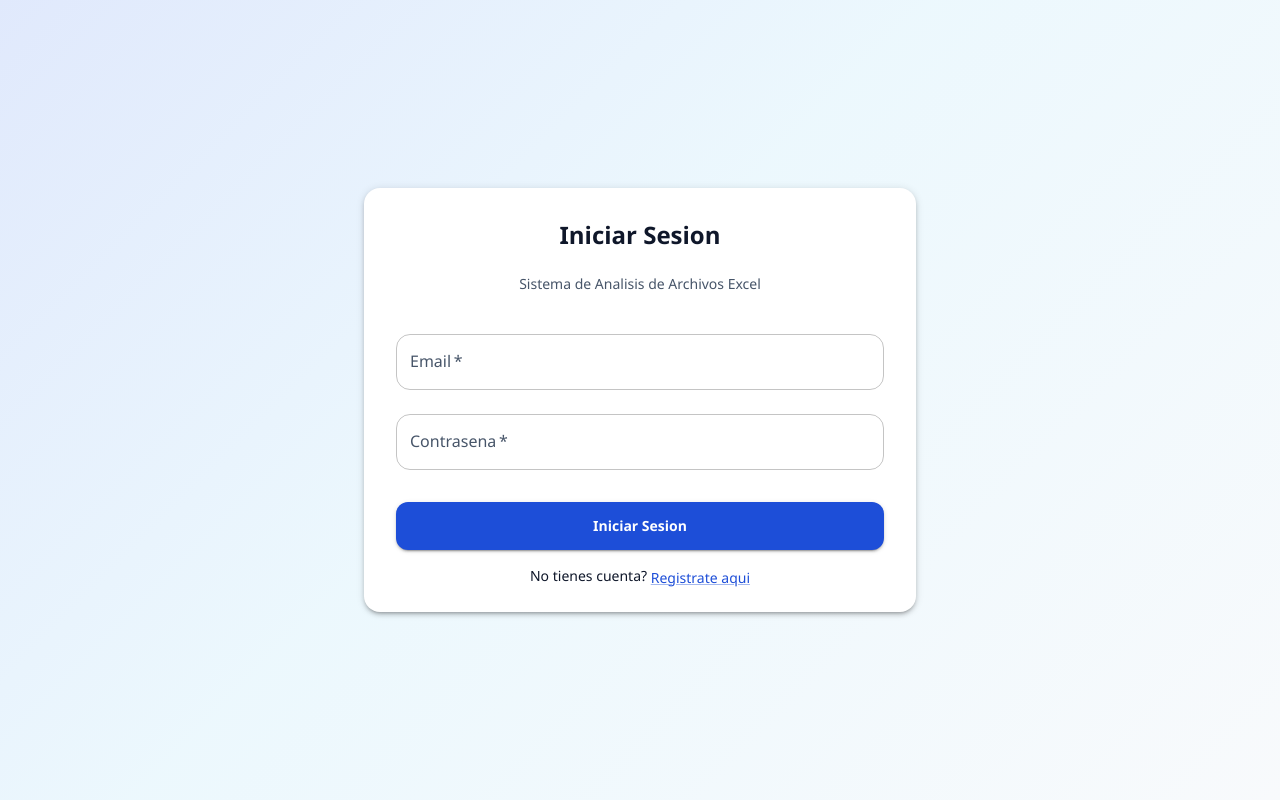
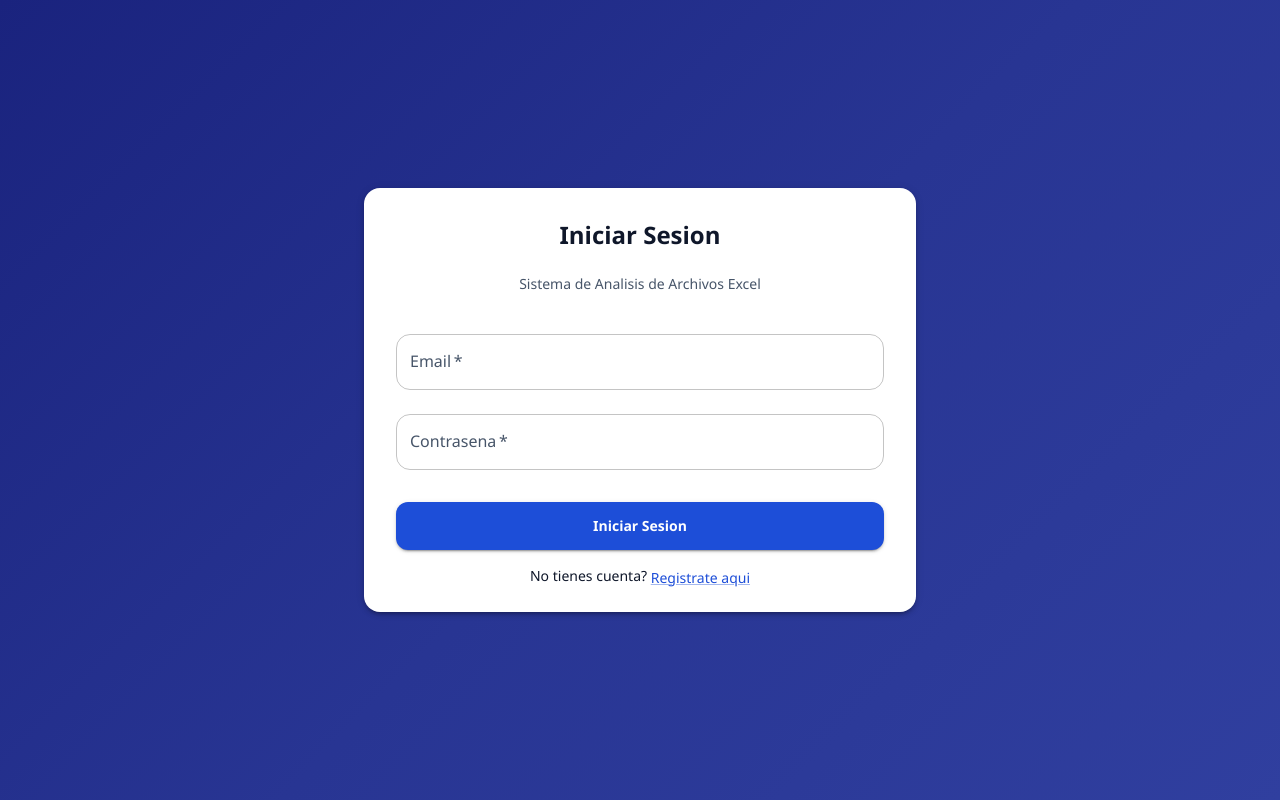
Before and after one commit to AgustinWojtyszyn/analisis_app_servifood, a React (Vite) app in the folder frontend/: page / in a window 1280 px wide. Built offline with nearby package versions, Linux system fonts and the light colour scheme; no server answers.

Commit message:
mejoras visuales

```diff
--- a/frontend/src/components/AppLayout.jsx
+++ b/frontend/src/components/AppLayout.jsx
@@ -128,7 +128,8 @@ export default function AppLayout({ user, onLogout, sections, currentSection, on
           borderBottom: '1px solid',
           borderColor: 'divider',
           backdropFilter: 'blur(10px)',
-          backgroundColor: 'rgba(255, 255, 255, 0.9)'
+          backgroundColor: '#ffffff',
+          boxShadow: '0 8px 24px rgba(15, 23, 42, 0.10)'
         }}
       >
         <Toolbar sx={{ minHeight: 72 }}>
@@ -169,7 +170,9 @@ export default function AppLayout({ user, onLogout, sections, currentSection, on
               width: drawerWidth,
               boxSizing: 'border-box',
               borderRight: '1px solid',
-              borderColor: 'divider'
+              borderColor: 'divider',
+              backgroundColor: '#ffffff',
+              boxShadow: '0 8px 24px rgba(15, 23, 42, 0.10)'
             }
           }}
         >
@@ -183,7 +186,8 @@ export default function AppLayout({ user, onLogout, sections, currentSection, on
           flexGrow: 1,
           p: { xs: 2, sm: 3.5 },
           width: { md: `calc(100% - ${drawerWidth}px)` },
-          mt: '72px'
+          mt: '72px',
+          minHeight: 'calc(100vh - 72px)'
         }}
       >
         {children}
--- a/frontend/src/styles/theme.js
+++ b/frontend/src/styles/theme.js
@@ -14,7 +14,7 @@ export const appTheme = createTheme({
       dark: '#0369a1'
     },
     background: {
-      default: '#eef4ff',
+      default: '#1a237e',
       paper: '#ffffff'
     },
     text: {
@@ -70,7 +70,7 @@ export const appTheme = createTheme({
       styleOverrides: {
         body: {
           background:
-            'linear-gradient(135deg, rgba(37,99,235,0.14) 0%, rgba(14,165,233,0.08) 45%, rgba(248,250,252,1) 100%)',
+            'linear-gradient(135deg, #1a237e 0%, #283593 52%, #303f9f 100%)',
           minHeight: '100vh'
         }
       }
```
Also changed, not shown: 1 other file (tests, documents, lock files or other folders).
